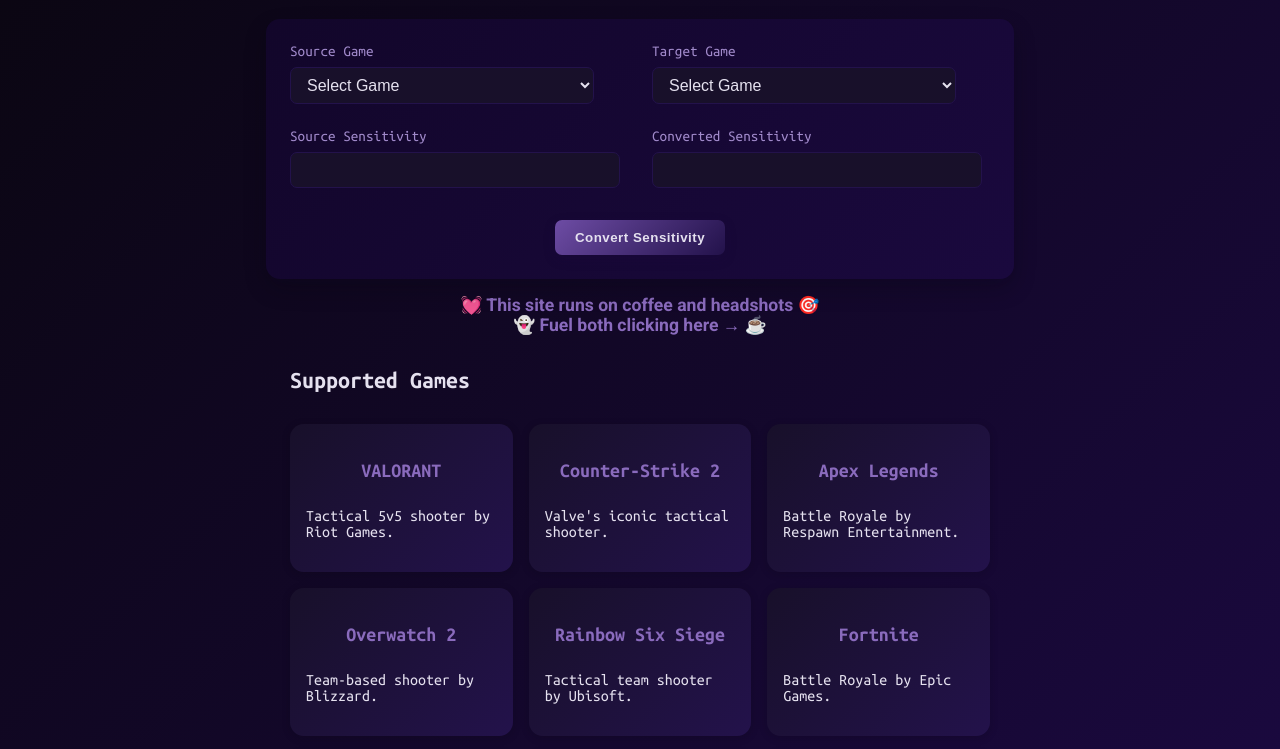
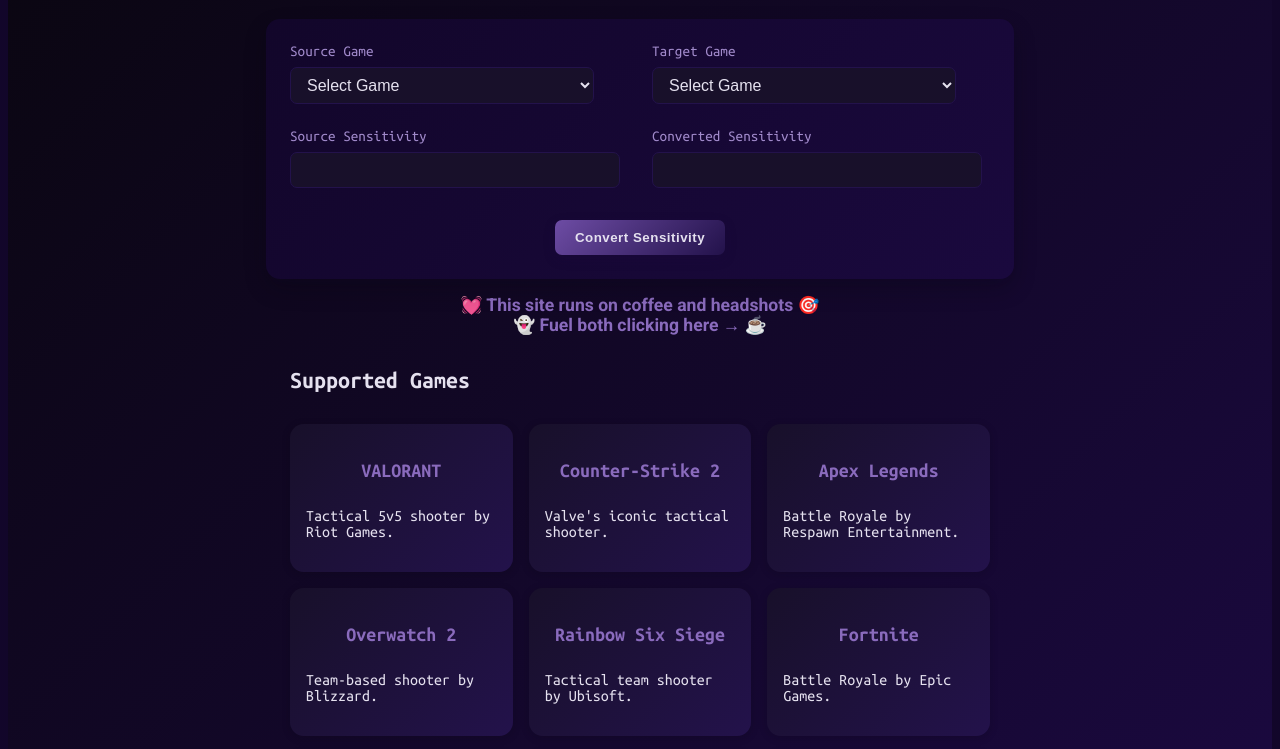
Before and after one commit to RevanYor/sensconverter, a website: page public/index.html in a window 1280 px wide. Shown: the part 117-866 px from the top of the page. Drawn offline with Linux system fonts and the light colour scheme; a web font is replaced by a local one.

Commit message:
Last Styling Changes

```diff
--- a/public/css/styles.css
+++ b/public/css/styles.css
@@ -6,6 +6,12 @@
   font-family: "Ubuntu Mono", monospace;
   font-weight: 400;
   font-style: normal;
+}
+
+html {
+  background-color: #12062a;
+  padding: 0;
+  margin: 0;
 }
 
 .header {
```
